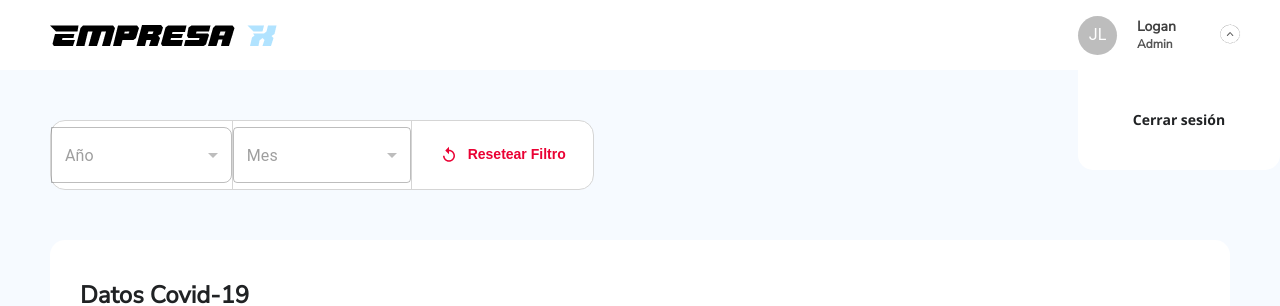
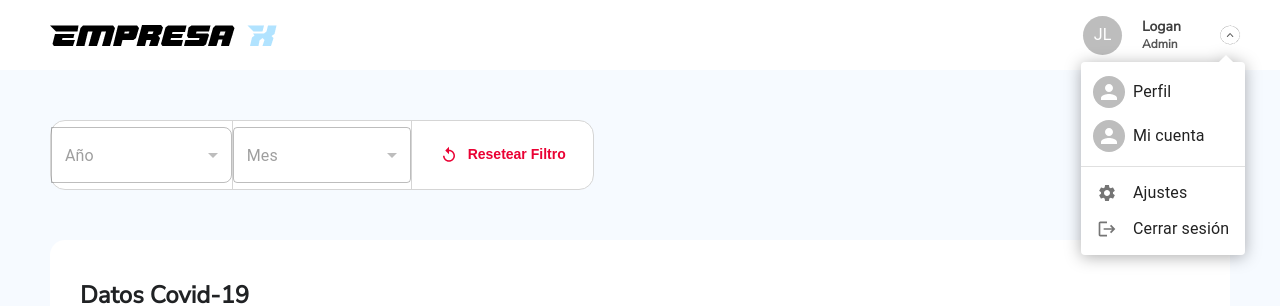
Before and after one commit to luisxhl7/Empresa-x, a React (Create React App) app: page / in a window 1280 px wide. Both pictures are taken after a click on the element 1230 px from the left and 35 px from the top of the page. Shown: the top 306 px of the page. Built offline with nearby package versions, Linux system fonts and the light colour scheme; no server answers.

Commit message:
fix style in menu of desktop

```diff
--- /dev/null
+++ b/src/components/organisms/NavBar/AccountMenu.jsx
@@ -0,0 +1,92 @@
+import React from "react";
+import { Logout, Settings } from "@mui/icons-material";
+import { Avatar, Box, Divider, IconButton, ListItemIcon, Menu, MenuItem, Tooltip } from "@mui/material";
+import images from "../../../assets/image/image";
+
+export const AccountMenu = ({openOptions, setOpenOptions}) => {
+    const [anchorEl, setAnchorEl] = React.useState(null);
+    const open = Boolean(anchorEl);
+
+    const handleClick = (event) => {
+      setAnchorEl(event.currentTarget);
+      setOpenOptions(!openOptions)
+    };
+
+    const handleClose = () => {
+      setAnchorEl(null);
+    };
+
+    return (
+      <React.Fragment>
+        <Box sx={{ display: 'flex', alignItems: 'center', textAlign: 'center' }}>
+          <Tooltip title="Account settings">
+            <IconButton
+              onClick={handleClick}
+              size="small"
+              sx={{ ml: 2 }}
+              aria-controls={open ? 'account-menu' : undefined}
+              aria-haspopup="true"
+              aria-expanded={open ? 'true' : undefined}
+            >
+              <img src={images.More} alt="mas opciones" title="mas opciones" />
+            </IconButton>
+          </Tooltip>
+        </Box>
+        <Menu
+          anchorEl={anchorEl}
+          id="account-menu"
+          open={open}
+          onClose={handleClose}
+          onClick={handleClose}
+          PaperProps={{
+            elevation: 0,
+            sx: {
+              overflow: 'visible',
+              filter: 'drop-shadow(0px 2px 8px rgba(0,0,0,0.32))',
+              mt: 1.5,
+              '& .MuiAvatar-root': {
+                width: 32,
+                height: 32,
+                ml: -0.5,
+                mr: 1,
+              },
+              '&::before': {
+                content: '""',
+                display: 'block',
+                position: 'absolute',
+                top: 0,
+                right: 14,
+                width: 10,
+                height: 10,
+                bgcolor: 'background.paper',
+                transform: 'translateY(-50%) rotate(45deg)',
+                zIndex: 0,
+              },
+            },
+          }}
+          transformOrigin={{ horizontal: 'right', vertical: 'top' }}
+          anchorOrigin={{ horizontal: 'right', vertical: 'bottom' }}
+        >
+          <MenuItem onClick={handleClose}>
+            <Avatar /> Perfil
+          </MenuItem>
+          <MenuItem onClick={handleClose}>
+            <Avatar /> Mi cuenta
+          </MenuItem>
+          <Divider />
+          <MenuItem onClick={handleClose}>
+            <ListItemIcon>
+              <Settings fontSize="small" />
+            </ListItemIcon>
+            Ajustes
+          </MenuItem>
+          <MenuItem onClick={handleClose}>
+            <ListItemIcon>
+              <Logout fontSize="small" />
+            </ListItemIcon>
+            Cerrar sesión
+          </MenuItem>
+        </Menu>
+      </React.Fragment>
+    );
+  }
--- a/src/components/organisms/NavBar/NavBar-mobile.jsx
+++ b/src/components/organisms/NavBar/NavBar-mobile.jsx
@@ -1,6 +1,6 @@
 import React, { useState } from "react";
 import { NavLink } from "react-router-dom";
-import { Menu, Close, Brightness4 } from "@mui/icons-material";
+import { Menu, Close } from "@mui/icons-material";
 import { Avatar } from "@mui/material";
 import images from "../../../assets/image/image";
 import "./NavBar.scss";
@@ -48,11 +48,17 @@ const NavBarMobile = ({ screenSize }) => {
                         Home
                     </NavLink>
                     <NavLink to='/' className="navBar-mobile__button-link">
+                        Perfil
+                    </NavLink>
+                    <NavLink to='/' className="navBar-mobile__button-link">
+                        Ajustes
+                    </NavLink>
+                    <NavLink to='/' className="navBar-mobile__button-link">
                         Cerrar sesión
                     </NavLink>
-                    <button className="navBar-mobile__button-theme">
-                    <Brightness4/>
-                    </button>
+                    {/* <button className="navBar-mobile__button-theme">
+                        <Brightness4/>
+                    </button> */}
                 </div>
             )}
         </nav>
--- a/src/components/organisms/NavBar/NavBar.jsx
+++ b/src/components/organisms/NavBar/NavBar.jsx
@@ -1,11 +1,10 @@
 import React, { useEffect, useState } from "react";
-import { NavLink } from "react-router-dom";
 import { Avatar } from "@mui/material";
 import { useMobileDetect } from "../../../hook";
-// import { Brightness4 } from '@mui/icons-material';
 import NavBarMobile from "./NavBar-mobile";
 import images from "../../../assets/image/image";
 import "./NavBar.scss";
+import { AccountMenu } from "./AccountMenu";
 
 const NavBar = () => {
   const { isMobile, screenSize } = useMobileDetect()
@@ -27,9 +26,6 @@ const NavBar = () => {
     };
   }, []);
 
-  const handleOpenOptions = () => {
-    setOpenOptions(!openOptions)
-  }
 
   return (
     <>
@@ -48,20 +44,9 @@ const NavBar = () => {
               <span className="navBar__content-info-user__rol">Admin</span>
             </div>
 
-            <div className={`navBar__content-more ${openOptions ? '--isOpen' : ''}`} onClick={handleOpenOptions}>
-              <img src={images.More} alt="mas opciones" title="mas opciones" />
+            <div className={`navBar__content-more ${openOptions ? '--isOpen' : ''}`}>
+              <AccountMenu openOptions={openOptions} setOpenOptions={setOpenOptions}/>
             </div>
-            {openOptions &&
-              <div className="navBar__menu-options">
-                <NavLink to='/'>
-                  Cerrar sesión
-                </NavLink>
-                {/* <button className="navBar__menu-options__button-theme">
-                  <Brightness4/>
-                </button> */}
-              </div>
-            }
-
           </div>
         </nav>
       ) : (
--- a/src/components/organisms/NavBar/NavBar.scss
+++ b/src/components/organisms/NavBar/NavBar.scss
@@ -52,47 +52,18 @@
     }
     &__content-more{
         cursor: pointer;
-        margin: 0px 40px 0px 45px;
-        width:19.06px;
-        height:18px;
+        margin: 0px 40px 0px 40px;
+        width: 19.06px;
+        height: 18px;
         color: #5C5C5C;
+        display: flex;
+        justify-content: center;
+        align-items: center;
+        & button {
+            margin-left: 0px !important;
+        }
         &.--isOpen{
             transform: rotate(180deg);
-        }
-    }
-    &__menu-options{
-        background-color: #ffffff;
-        width: 202px;
-        height: 100px;
-        position: absolute;
-        right: 0px;
-        top: 70px;
-        border-radius: 0px 0px 15px 15px;
-        display: flex;
-        flex-direction: column;
-        align-items: center;
-        justify-content: center;
-        & a{
-            width: 100%;
-            padding: 10px;
-            text-align: center;
-            text-decoration: none;
-            font-size: 14px;
-            font-weight: 700;
-            line-height: 19.1px;
-            text-align: center;
-            color: #202224;
-            transition: background-color 0.2s ease 0s, color 0.2s ease 0s;
-            &:hover{
-                background-color: #ededed;
-            }
-        }
-        &__button-theme{
-            background-color: transparent;
-            transition: color 0.2s ease 0s, color 0.2s ease 0s;
-            &:hover{
-                color: #a7a7a7;
-            }
         }
     }
 }
```
